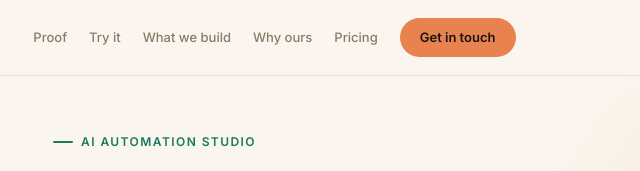
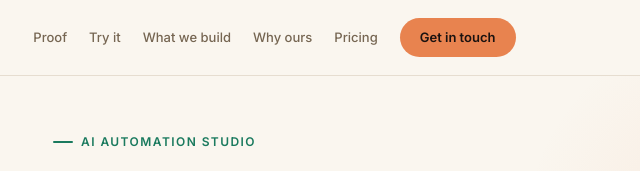
Before and after one commit to findyourmonkey/findyourmonkey-site, a plain HTML site: page index-light-preview.html in a window 1280 px wide. Shown: the top 171 px of the page, 189-829 px from the left. Drawn offline with Linux system fonts and the light colour scheme.

Commit message:
Deepen --muted so nav/footer links clear AA contrast too

```diff
--- a/index-light-preview.html
+++ b/index-light-preview.html
@@ -30,7 +30,7 @@
   --bg:#faf6ef;--surface:#ffffff;--surface2:#f4efe6;--border:#e6ddd0;
   --cream:#241d19;--tan:#6b5a4a;--orange:#e8834f;--orange2:#f2a35e;
   --orange-ink:#a8531f;
-  --gold:#a8790c;--mint:#1a7a5e;--muted:#8a7a68;--dim:#d8cebe;
+  --gold:#a8790c;--mint:#1a7a5e;--muted:#766652;--dim:#d8cebe;
 }
 html{scroll-behavior:smooth}
 body{background:var(--bg);color:var(--cream);font-family:'Inter',sans-serif;font-size:15px;line-height:1.65;-webkit-font-smoothing:antialiased}
```
